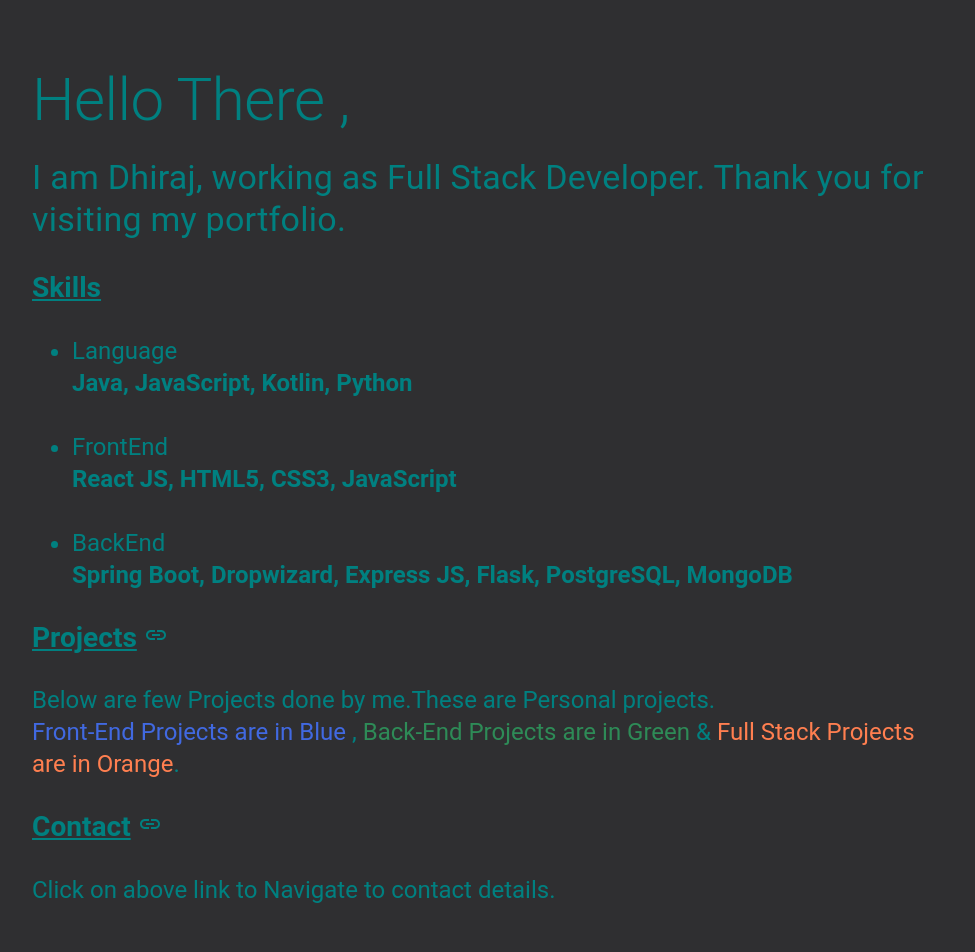
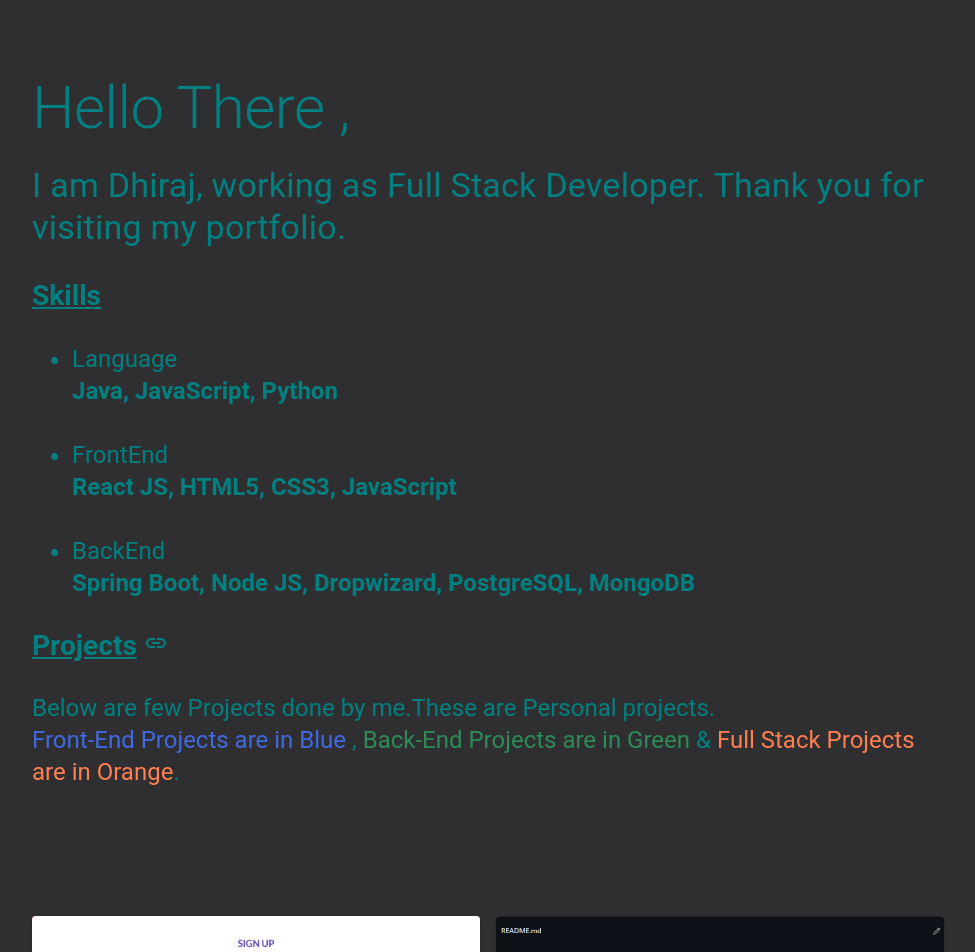
Before and after one commit to DhirajB7/dhiraj, a React (Create React App) app: page / in a window 1280 px wide. Shown: the top 952 px of the page, without its empty margins (152-1127 px from the left). Built offline with nearby package versions, Linux system fonts and the light colour scheme.

Commit message:
skills update

```diff
--- a/src/App.js
+++ b/src/App.js
@@ -1,6 +1,5 @@
 import "./App.css";
 import React from "react";
-import { CssBaseline } from "@material-ui/core";
 import MainContent from "./components/SmallerComponents/MainContent";
 import Projects from "./components/SmallerComponents/Projects";
 import Footer from "./components/SmallerComponents/Footer";
@@ -8,13 +7,11 @@
 function App() {
   return (
     <React.Fragment>
-      <CssBaseline />
 
       <MainContent show={false} />
+      <Projects />
+      <Footer />
 
-      <Projects />
-
-      <Footer />
     </React.Fragment>
   );
 }
--- a/src/components/SmallerComponents/Body.js
+++ b/src/components/SmallerComponents/Body.js
@@ -37,9 +37,9 @@
         </h3>
 
         <ul>
-          <li> Language <br></br> <b>Java, JavaScript, Kotlin, Python</b></li> <br></br>
+          <li> Language <br></br> <b>Java, JavaScript, Python</b></li> <br></br>
           <li> FrontEnd <br></br> <b>React JS, HTML5, CSS3, JavaScript</b></li> <br></br>
-          <li> BackEnd <br></br> <b>Spring Boot, Dropwizard, Express JS, Flask, PostgreSQL, MongoDB</b> </li>
+          <li> BackEnd <br></br> <b>Spring Boot, Node JS, Dropwizard, PostgreSQL, MongoDB</b> </li>
         </ul>
       </Typography>
 
@@ -67,27 +67,12 @@
         </Typography>
       </Typography>
 
-      <Typography className="info" variant={data} align="left" paragraph>
-        <h3>
-          <u>Contact</u>{" "}
-          <Tooltip
-            TransitionComponent={Zoom}
-            title="Navigate To Contact Details"
-          >
-            <a href="#footer">
-              <LinkIcon id="projectLink" />
-            </a>
-          </Tooltip>
-        </h3>
-        Click on above link to Navigate to contact details.
-      </Typography>
-
       <Typography
         className="info"
         variant={data}
         align="left"
         paragraph
-        hidden={!props.show}
+        style={props.show ? {display:"inherit"} : {display:"none"}}
       >
         <h3>
           <u>Resume & Linkdin</u>
--- a/src/components/SmallerComponents/MainContent.js
+++ b/src/components/SmallerComponents/MainContent.js
@@ -24,7 +24,7 @@
           <Header />
           <Body show={props.show} />
         </Typography>
-        <div className={classes.heroButtons} hidden={!props.show}>
+        <div className={classes.heroButtons} style={props.show ? {display:"inherit"} : {display:"none"}}>
           <Buttons />
         </div>
       </Container>
```
Also changed, not shown: 1 other file (tests, documents, lock files or other folders).
